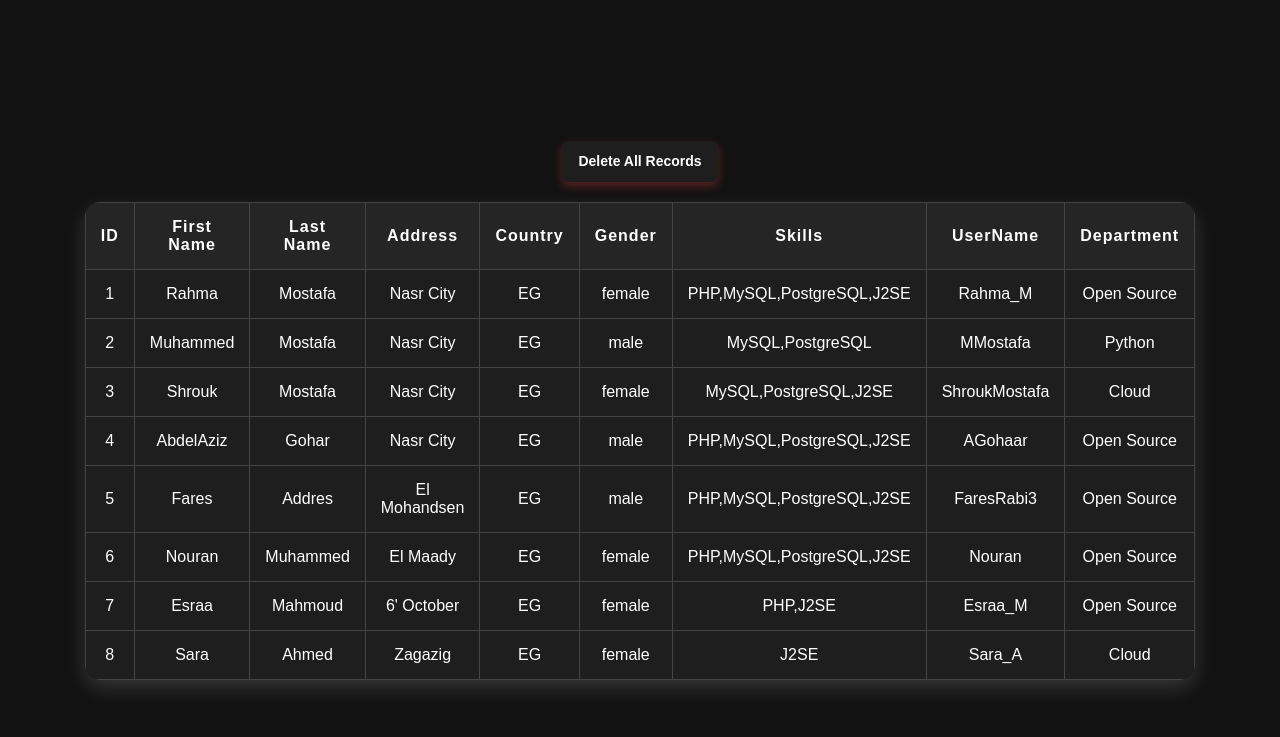
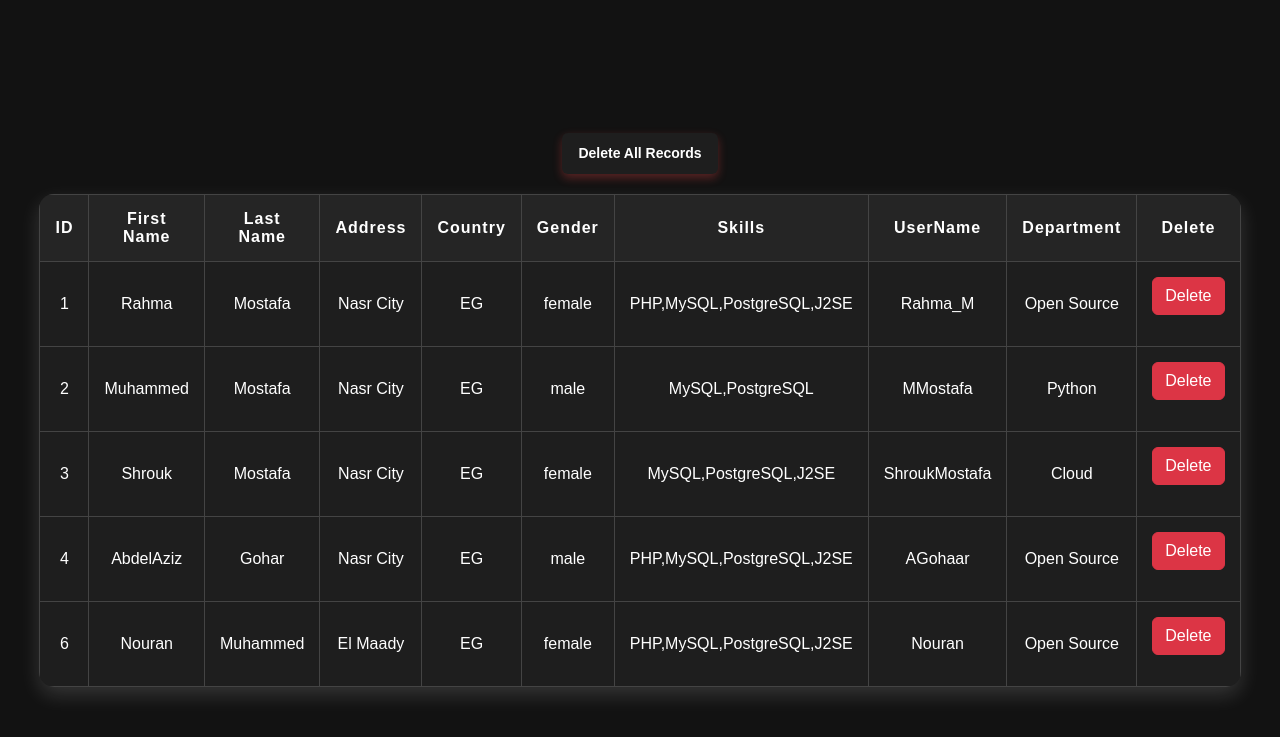
Before and after one commit to rahma282/ITI-PHP-Labs, a PHP site: page /table.php in a window 1280 px wide. Shown: the top 737 px of the page. Run offline with PHP 8.4, Linux system fonts and the light colour scheme.

Commit message:
create delete btn for each row

```diff
--- a/PHP_Lab2/customer.txt
+++ b/PHP_Lab2/customer.txt
@@ -2,7 +2,4 @@
 2:Muhammed:Mostafa:Nasr City:EG:male:MySQL,PostgreSQL:MMostafa:Python
 3:Shrouk:Mostafa:Nasr City:EG:female:MySQL,PostgreSQL,J2SE:ShroukMostafa:Cloud
 4:AbdelAziz:Gohar:Nasr City:EG:male:PHP,MySQL,PostgreSQL,J2SE:AGohaar:Open Source
-5:Fares:Addres:El Mohandsen:EG:male:PHP,MySQL,PostgreSQL,J2SE:FaresRabi3:Open Source
 6:Nouran:Muhammed:El Maady:EG:female:PHP,MySQL,PostgreSQL,J2SE:Nouran:Open Source
-7:Esraa:Mahmoud:6' October:EG:female:PHP,J2SE:Esraa_M:Open Source
-8:Sara:Ahmed:Zagazig:EG:female:J2SE:Sara_A:Cloud
--- a/PHP_Lab2/helpers/helper.php
+++ b/PHP_Lab2/helpers/helper.php
@@ -42,7 +42,7 @@ function generateID(){
     return $id;
 }
 
-function drawTable($header, $tableData) {
+function drawTable($header, $tableData,$deleteUrl="../PHP_Lab2/helpers/delete.php") {
     echo '<div class="table-container">
             <table class="custom-table">
             <thead>
@@ -57,6 +57,11 @@ function drawTable($header, $tableData) {
         foreach ($row as  $field) {
             echo "<td>{$field}</td>";
         }
+        echo "
+            <td> <form method='post' action='{$deleteUrl}'>
+            <input type='hidden' name='id' value='{$row[0]}'>
+            <input type='submit' class='btn btn-danger' value='Delete'>
+            </form> </td>";
         echo "</tr>";
     }
     echo "</tbody></table></div> </div>";
--- a/PHP_Lab2/helpers/style.css
+++ b/PHP_Lab2/helpers/style.css
@@ -20,7 +20,7 @@ body {
     padding: 30px;
     border-radius: 10px;
     box-shadow: 0 4px 10px rgba(0, 0, 0, 0.3);
-    min-width: 60%;
+    min-width: 65%;
     animation: slideIn 1s ease-in-out;
     transition: box-shadow 0.3s ease-in-out, transform 0.3s ease-in-out;
 }
--- a/PHP_Lab2/ids.txt
+++ b/PHP_Lab2/ids.txt
@@ -1 +1 @@
-8
+9
--- a/PHP_Lab2/register.php
+++ b/PHP_Lab2/register.php
@@ -23,7 +23,7 @@
 </head>
 <body>
 
-<div class="container d-flex justify-content-center align-items-center" style="padding-top:50px;">
+<div class="container d-flex justify-content-center align-items-center" style="padding-top:10px;">
     <div class="form-container">
         <h3 class="text-center mb-4">Registrations</h3>
         <form action="form.php" method="post">
--- a/PHP_Lab2/table.php
+++ b/PHP_Lab2/table.php
@@ -16,7 +16,7 @@
         }
     }
 
-    $headers = ["ID", "First Name", "Last Name", "Address", "Country","Gender","Skills","UserName","Department"];
+    $headers = ["ID", "First Name", "Last Name", "Address", "Country","Gender","Skills","UserName","Department","Delete"];
 
     if (!empty($table)) {
         drawTable($headers, $table);
```
Also changed, not shown: PHP_Lab2/helpers/delete.php (added, +38 -0 lines).
